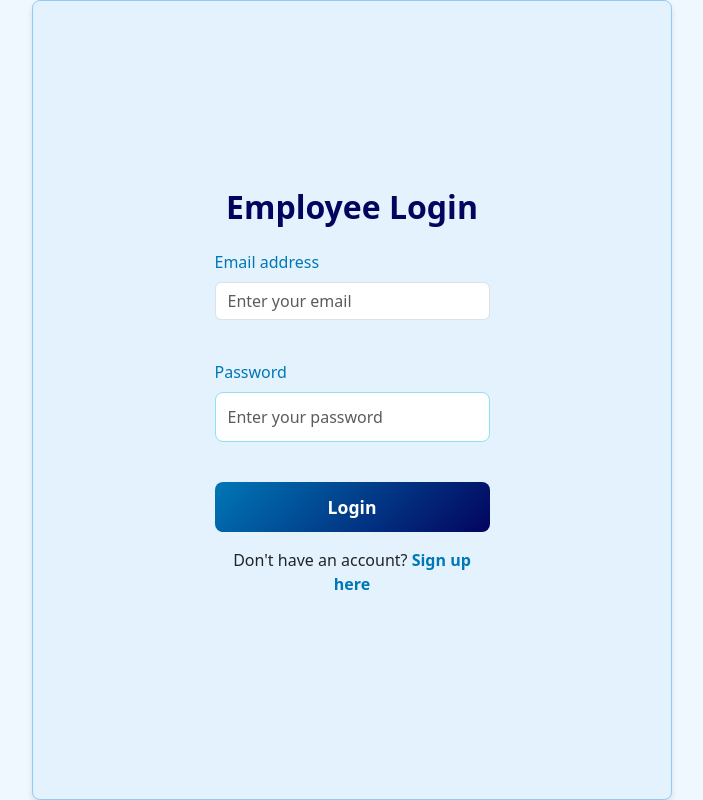
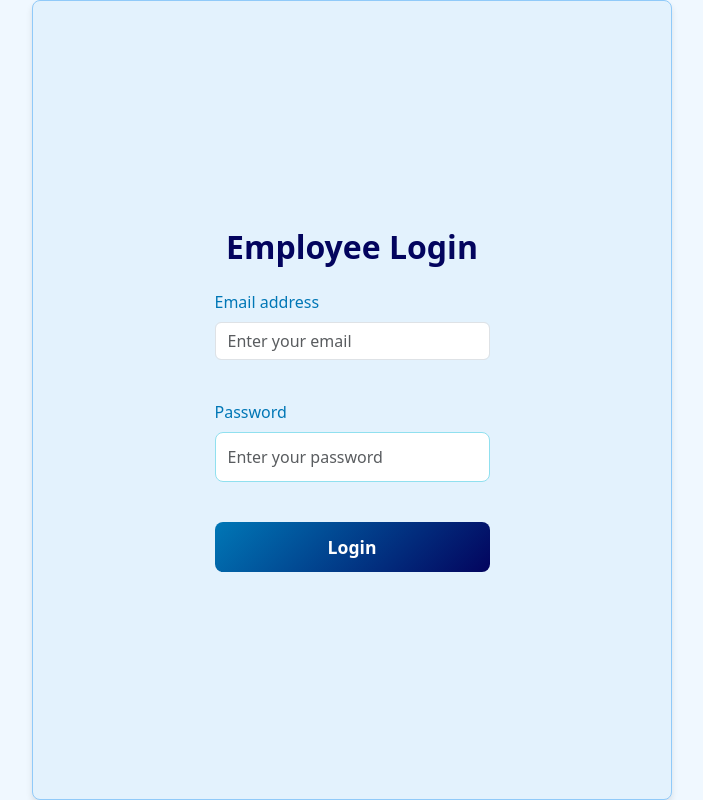
Before and after one commit to mhagyesh07/ITCC_System, a React (Create React App) app in the folder frontend/: page /login in a window 1280 px wide. Shown: the whole page, without its empty margins (288-991 px from the left). Built offline with nearby package versions, Linux system fonts and the light colour scheme; no server answers.

Commit message:
Update login.comp.js

```diff
--- a/frontend/src/components/login/login.comp.js
+++ b/frontend/src/components/login/login.comp.js
@@ -95,11 +95,13 @@ const Login = () => {
               Login
             </Button>
           </Form>
-          <div className="signup-link">
-            <p>
-              Don't have an account? <Link to={`/signup?role=${role}`}>Sign up here</Link>
-            </p>
-          </div>
+          {role === 'employee' && (
+            <div className="signup-link">
+              <p>
+                Don't have an account? <Link to={`/signup?role=${role}`}>Sign up here</Link>
+              </p>
+            </div>
+          )}
         </Col>
       </Row>
     </Container>
```
